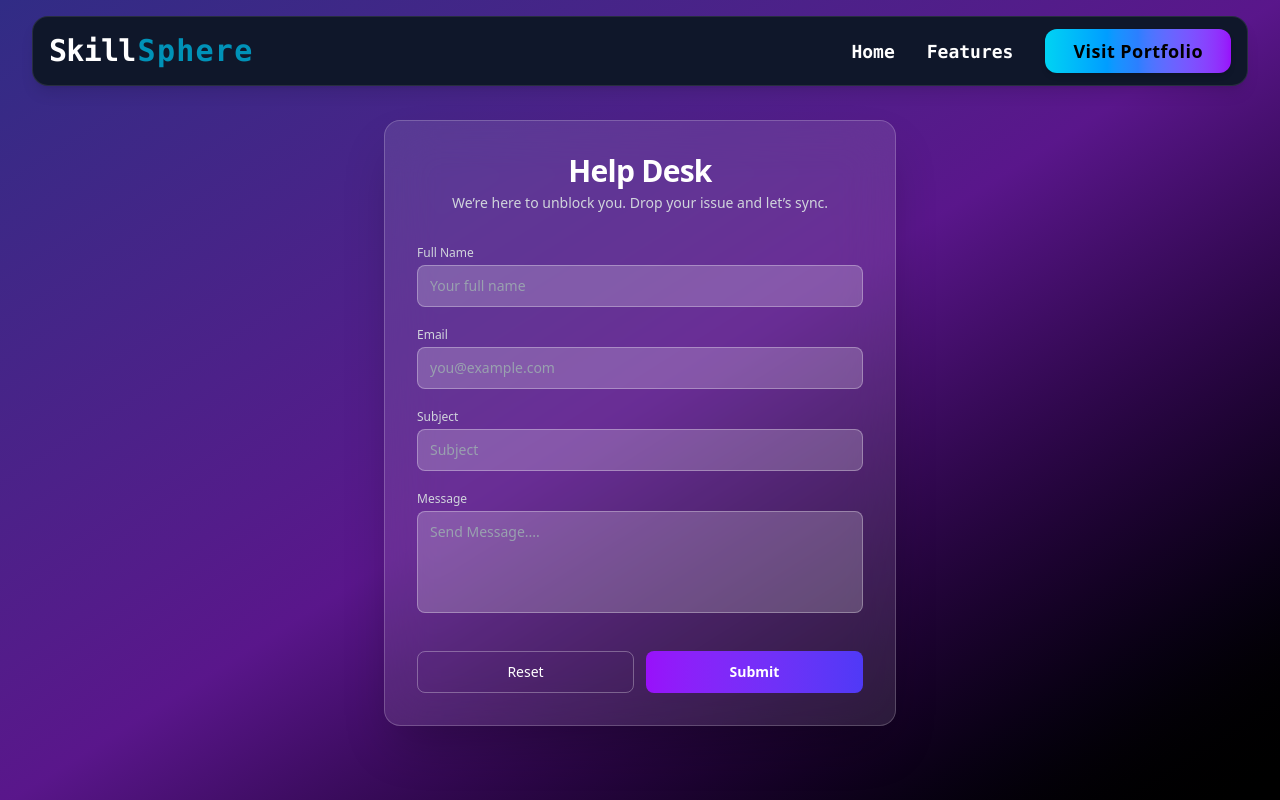
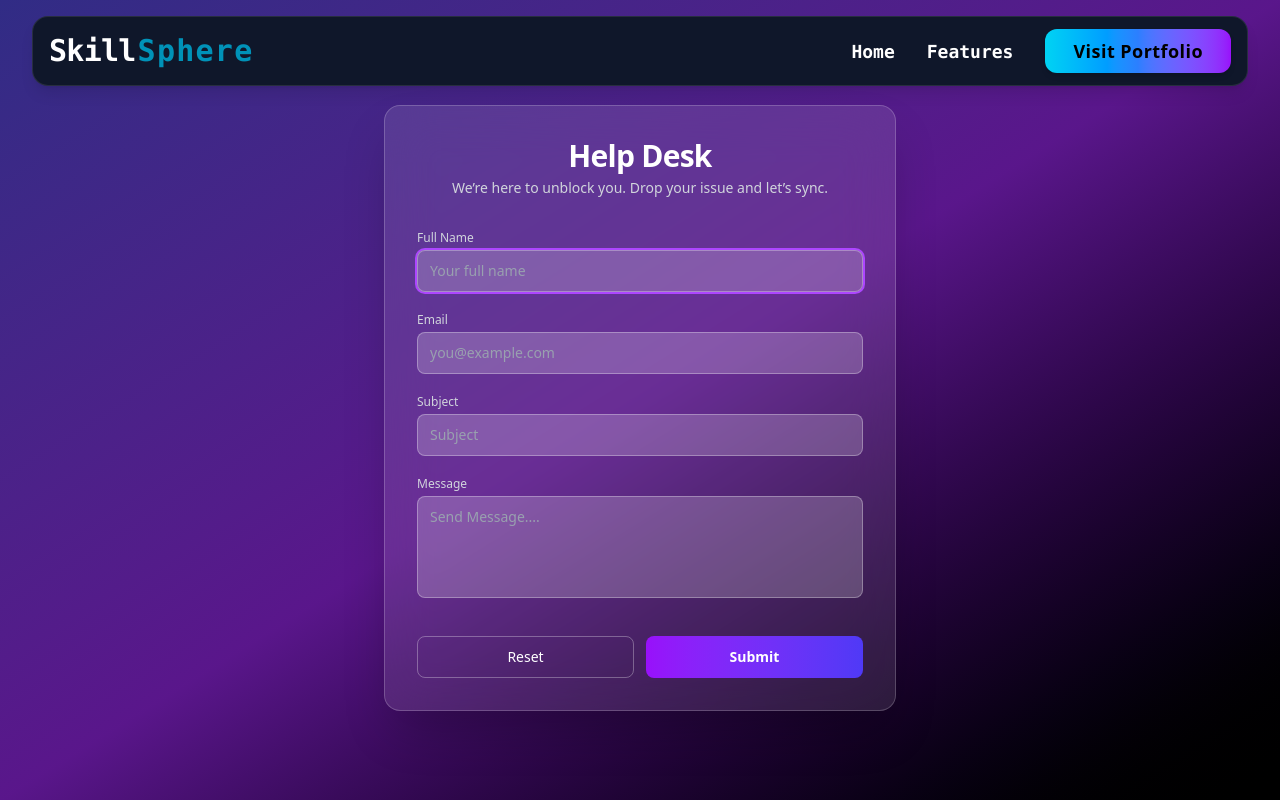
Before and after one commit to raushan-sinha/skills-sphere, a React (Vite) app: page /help in a window 1280 px wide. Shown: the top 800 px of the page. Built offline with nearby package versions, Linux system fonts and the light colour scheme.

Commit message:
Added auto focus on Input field & code updated

```diff
--- a/src/pages/Help/HelpDeskForm.jsx
+++ b/src/pages/Help/HelpDeskForm.jsx
@@ -1,10 +1,15 @@
-import React from 'react'
+import React, { useEffect, useRef } from 'react'
 
 const HelpDeskForm = () => {
+    const inputRef = useRef(null);
+    useEffect(() => {
+        inputRef.current.focus();
+    });
+
     return (
         <>
             {/* Card */}
-            <div className="relative w-full max-w-md sm:max-w-lg backdrop-blur-xl bg-white/10 border border-white/20 rounded-2xl shadow-2xl p-5 sm:p-8 animate-fadeIn mt-10">
+            <div className="relative w-full max-w-md sm:max-w-lg backdrop-blur-xl bg-white/10 border border-white/20 rounded-2xl shadow-2xl p-5 sm:p-8 animate-fadeIn mt-4">
                 {/* Header */}
                 <div className="text-center mb-6 sm:mb-8">
                     <h1 className="text-2xl sm:text-3xl font-bold text-white tracking-tight">
@@ -17,7 +22,6 @@ const HelpDeskForm = () => {
 
                 {/* Form */}
                 <form className="space-y-4 sm:space-y-5">
-
                     {/* Full Name */}
                     <div>
                         <label htmlFor="name" className="block text-xs font-medium text-gray-300 mb-1">
@@ -27,9 +31,10 @@ const HelpDeskForm = () => {
                             type="text"
                             id='name'
                             name='name'
-                            autoComplete='off'
+                            autoComplete='on'
+                            ref={inputRef}
                             placeholder="Your full name"
-                            className="w-full rounded-lg bg-white/20 border border-white/30 px-3 py-2.5 text-sm text-white placeholder-gray-400 focus:outline-none focus:ring-2 focus:ring-purple-500 transition"/>
+                            className="w-full rounded-lg bg-white/20 border border-white/30 px-3 py-2.5 text-sm text-white placeholder-gray-400 focus:outline-none focus:ring-2 focus:ring-purple-500 transition" />
                     </div>
 
                     {/* Email */}
@@ -41,9 +46,9 @@ const HelpDeskForm = () => {
                             type="email"
                             id='email'
                             name='email'
-                            autoComplete='off'
+                            autoComplete='on'
                             placeholder="you@example.com"
-                            className="w-full rounded-lg bg-white/20 border border-white/30 px-3 py-2.5 text-sm text-white placeholder-gray-400 focus:outline-none focus:ring-2 focus:ring-purple-500 transition"/>
+                            className="w-full rounded-lg bg-white/20 border border-white/30 px-3 py-2.5 text-sm text-white placeholder-gray-400 focus:outline-none focus:ring-2 focus:ring-purple-500 transition" />
                     </div>
 
                     {/* Subject */}
@@ -57,7 +62,7 @@ const HelpDeskForm = () => {
                             name='subject'
                             autoComplete='off'
                             placeholder="Subject"
-                            className="w-full rounded-lg bg-white/20 border border-white/30 px-3 py-2.5 text-sm text-white placeholder-gray-400 focus:outline-none focus:ring-2 focus:ring-purple-500 transition"/>
+                            className="w-full rounded-lg bg-white/20 border border-white/30 px-3 py-2.5 text-sm text-white placeholder-gray-400 focus:outline-none focus:ring-2 focus:ring-purple-500 transition" />
                     </div>
 
                     {/* Message */}
@@ -71,7 +76,7 @@ const HelpDeskForm = () => {
                             name='message'
                             autoComplete='off'
                             placeholder="Send Message...."
-                            className="w-full rounded-lg bg-white/20 border border-white/30 px-3 py-2.5 text-sm text-white placeholder-gray-400 focus:outline-none focus:ring-2 focus:ring-purple-500 transition resize-none"/>
+                            className="w-full rounded-lg bg-white/20 border border-white/30 px-3 py-2.5 text-sm text-white placeholder-gray-400 focus:outline-none focus:ring-2 focus:ring-purple-500 transition resize-none" />
                     </div>
 
                     {/* Buttons */}
```
